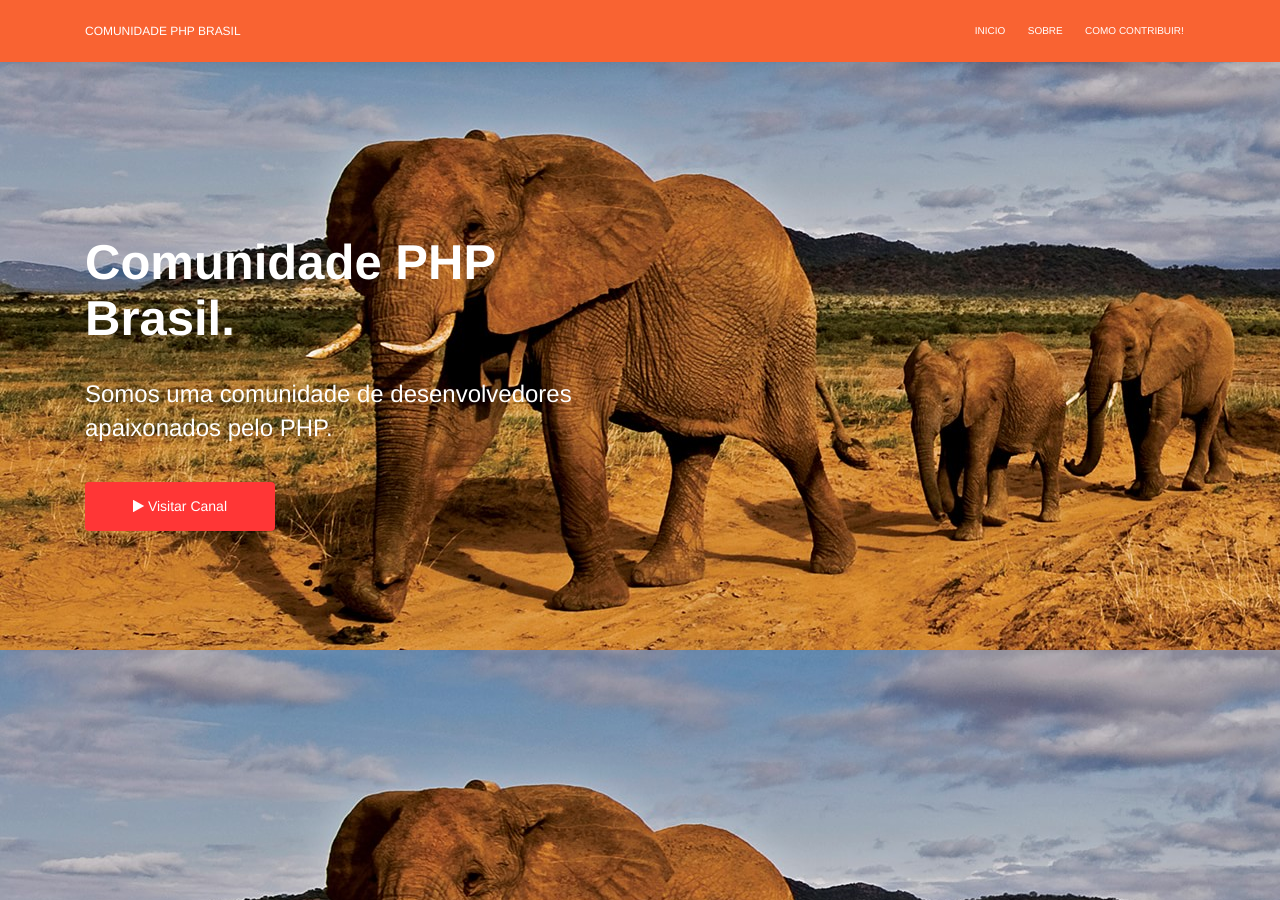
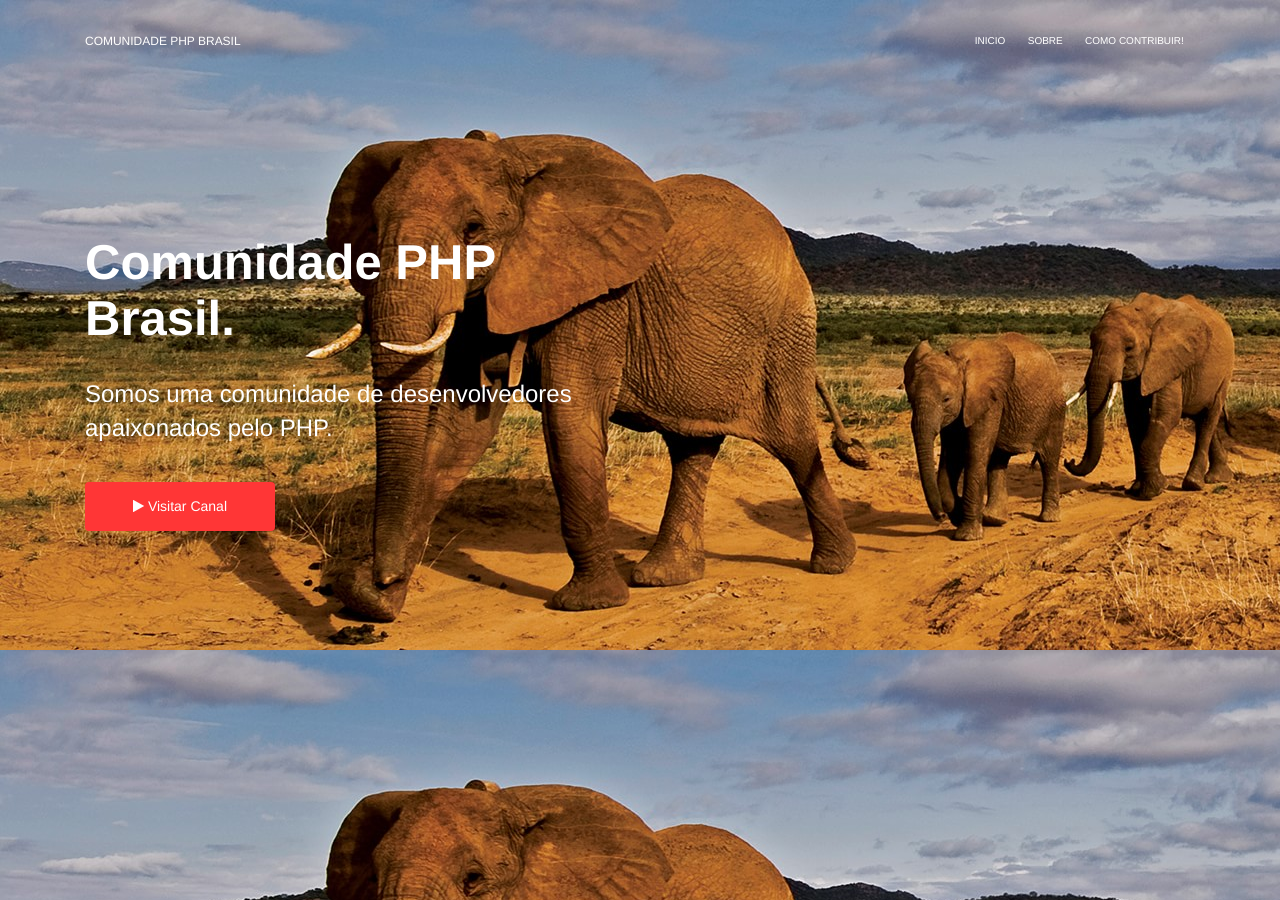
Before and after one commit to brasil-php/blog, a Jekyll site: the page built from index.html, in a window 1280 px wide and 900 px high. Built offline with Jekyll 4.4.1, drawn with Linux system fonts in a browser that asks for light colours; the list of posts is cut into pages by our own code.

Commit message:
fixed navbar

```diff
--- a/_includes/navigation.html
+++ b/_includes/navigation.html
@@ -1,6 +1,6 @@
-<nav class="navbar navbar-toggleable-md bg-primary fixed-top " color-on-scroll="500">
+<nav class="navbar navbar-toggleable-md bg-primary fixed-top navbar-transparent " color-on-scroll="500">
     <div class="container">
-        <div class="navbar-translate page-scroll">
+        <div class="navbar-translate ">
             <button class="navbar-toggler navbar-toggler-right" type="button" data-toggle="collapse" data-target="#navigation" aria-controls="navigation-index" aria-expanded="false" aria-label="Toggle navigation">
                 <span class="navbar-toggler-bar bar1"></span>
                 <span class="navbar-toggler-bar bar2"></span>
```
